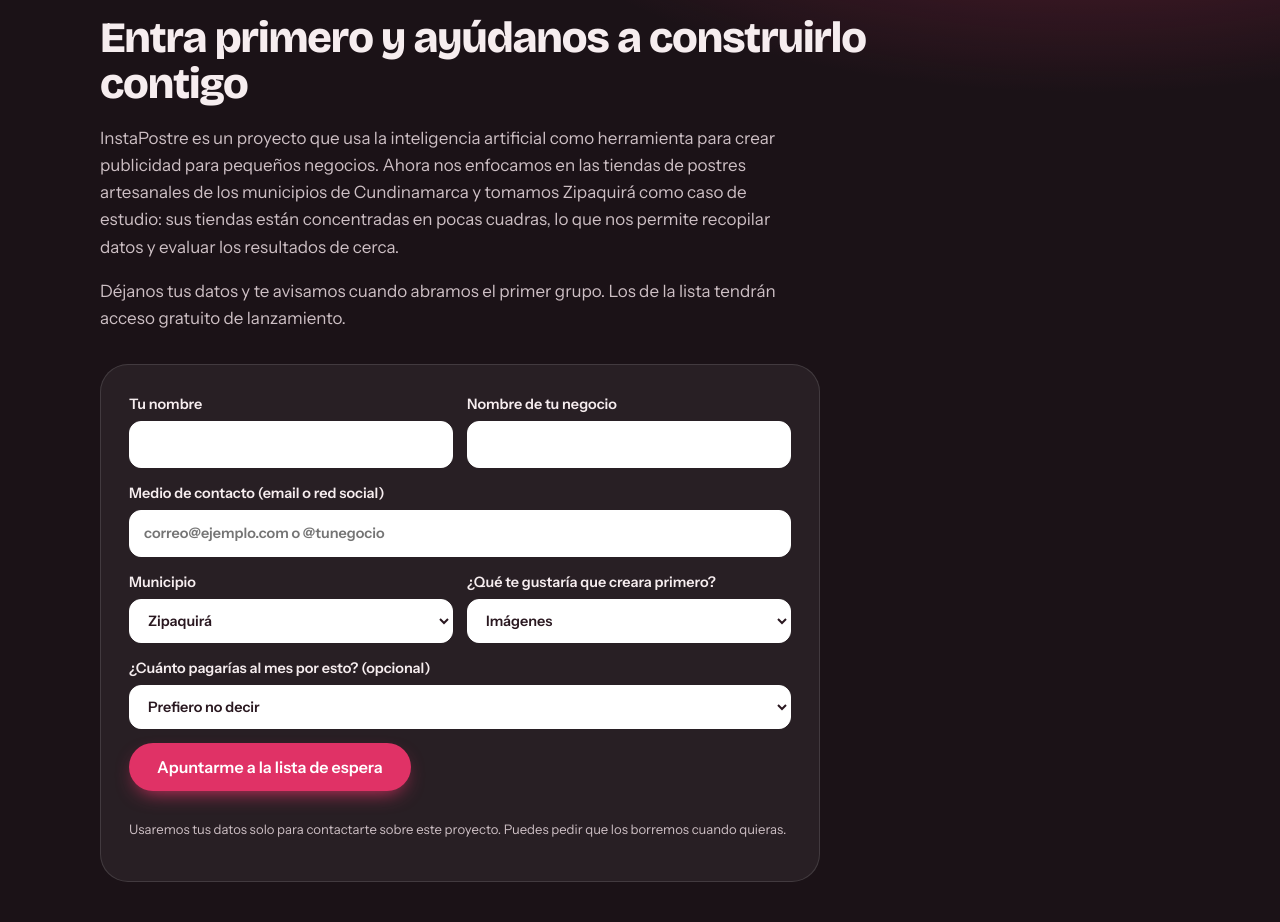
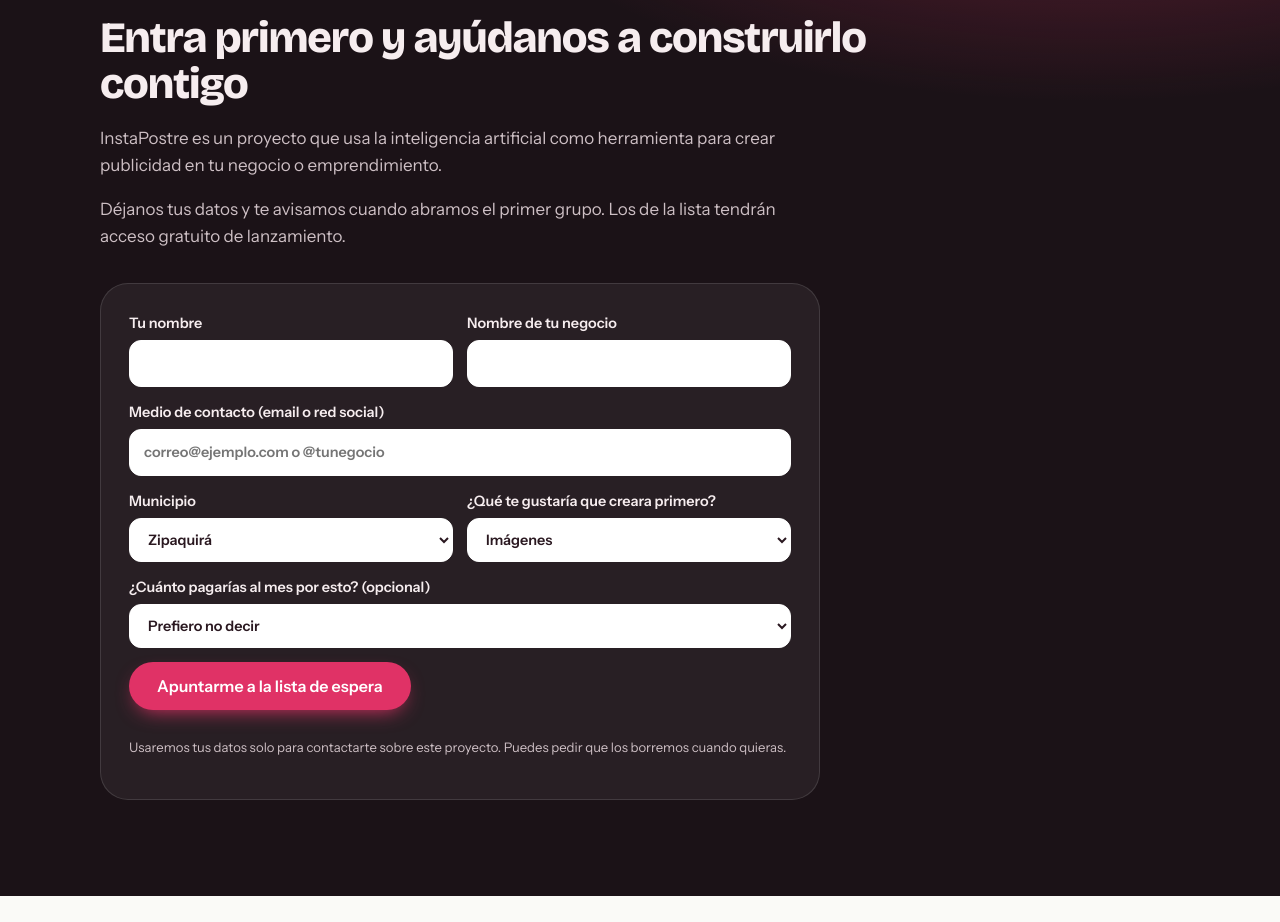
Before and after one commit to Kashi-Artist/InstaPost, a plain HTML site: page index.html in a window 1280 px wide. Shown: the part 3200-4122 px from the top of the page. Drawn offline with nearby package versions, Linux system fonts and the light colour scheme.

Commit message:
PaginaWeb_InstaPost
Versión 05

```diff
--- a/index.html
+++ b/index.html
@@ -341,7 +341,7 @@
 <section id="lista">
   <div class="wrap">
     <h2 class="sec-title">Entra primero y ayúdanos a construirlo contigo</h2>
-    <p style="max-width:40em">InstaPostre es un proyecto que usa la inteligencia artificial como herramienta para crear publicidad para pequeños negocios. Ahora nos enfocamos en las tiendas de postres artesanales de los municipios de Cundinamarca y tomamos Zipaquirá como caso de estudio: sus tiendas están concentradas en pocas cuadras, lo que nos permite recopilar datos y evaluar los resultados de cerca.</p>
+    <p style="max-width:40em">InstaPostre es un proyecto que usa la inteligencia artificial como herramienta para crear publicidad en tu negocio o emprendimiento.</p>
     <p style="max-width:40em">Déjanos tus datos y te avisamos cuando abramos el primer grupo. Los de la lista tendrán acceso gratuito de lanzamiento.</p>
 
     <form class="form" id="wl" novalidate>
```
